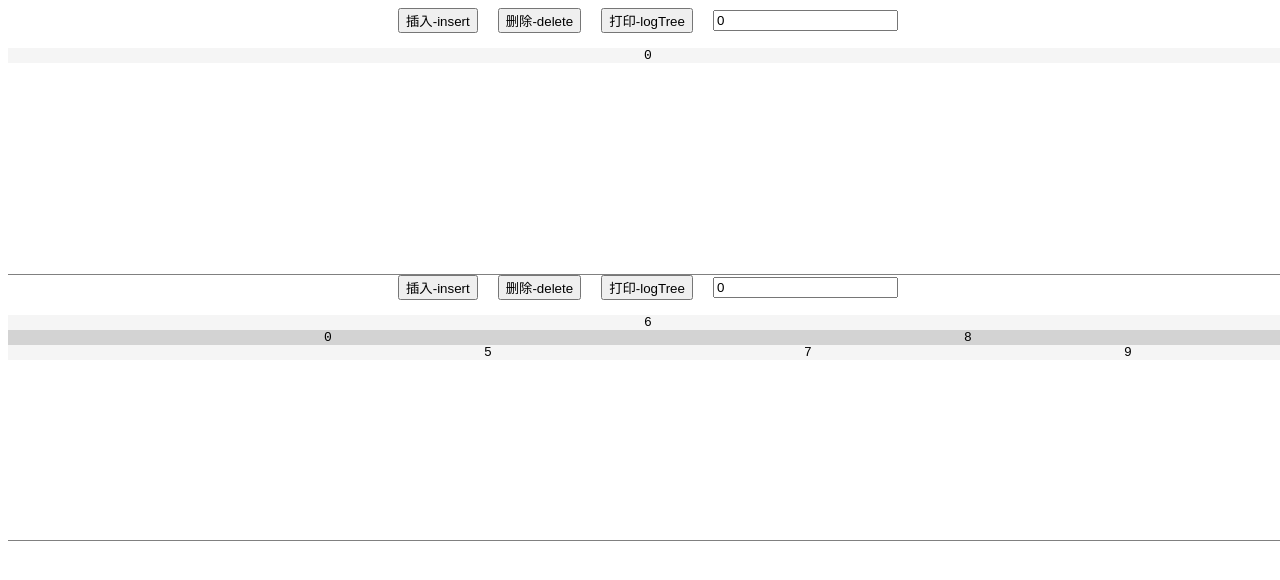
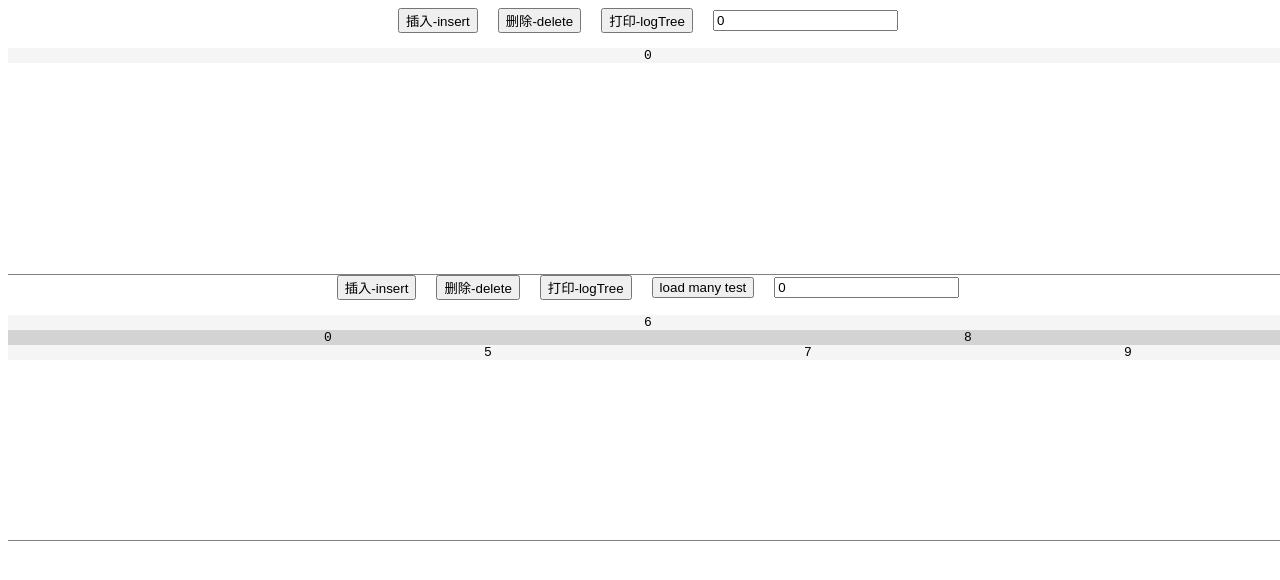
Before and after one commit to qirong77/RedBlackTree, a Vue app: page / in a window 1280 px wide. Shown: the top 580 px of the page. Built offline with nearby package versions, Linux system fonts and the light colour scheme.

Commit message:
v2.0: 增加测试

```diff
--- a/src/AVL/insertAVLNode.ts
+++ b/src/AVL/insertAVLNode.ts
@@ -1,6 +1,7 @@
 import { isLeftNode } from "../utils/isLeftNode";
 import { AVLNode } from "./AVLNode";
 import { insertBSTNode } from "../BST/insertBSTNode";
+import { getLeftToRightWeight } from "../utils/getLeftToRightHeight";
 export const insertAVLNode = (node: AVLNode, target: number) => {
   const newNode = insertBSTNode(node, target, undefined);
   if (!newNode) throw new Error("插入失败");
@@ -61,13 +62,7 @@ export const balanceInsertion = (node: AVLNode): AVLNode => {
   return node;
 };
 
-function getLeftToRightWeight(node: AVLNode) {
-  return getNodeHeight(node?.left) - getNodeHeight(node?.right);
-  function getNodeHeight(node: AVLNode | undefined): number {
-    if (!node) return 1;
-    return 1 + Math.max(getNodeHeight(node.left), getNodeHeight(node.right));
-  }
-}
+
 
 /*  x,y,a三个字母表示不平衡的ll型,z字母表示新插入的节点
      x               y
--- a/src/components/avl-section.vue
+++ b/src/components/avl-section.vue
@@ -4,6 +4,7 @@
             <button @click="insertNode(0)">插入-insert</button>
             <button @click="deleteNode">删除-delete</button>
             <button @click="logTree">打印-logTree</button>
+            <button @click="loadTest">load many test</button>
             <input v-model.number="nextValue" placeholder="节点值" />
         </header>
         <pre>
@@ -21,6 +22,8 @@ import { toTree } from "../utils/toTree";
 import { checkBSTBalance } from "../utils/checkBalance";
 import { deleteBSTNode } from "../BST/deleteBSTNode";
 import { insertAVLNode } from "../AVL/insertAVLNode";
+import { AVLNode } from "../AVL/AVLNode";
+import { getLeftToRightWeight } from "../utils/getLeftToRightHeight";
 const nextValue = ref(0);
 let bstNode = new BSTNode(0);
 const tree = ref(toTree(bstNode));
@@ -35,7 +38,7 @@ const deleteNode = () => {
     updateTree();
     checkBSTBalance(bstNode);
 };
-const arr = [9,8,7,6,5]
+const arr = [9, 8, 7, 6, 5]
 arr.forEach(num => {
     insertNode(num)
 })
@@ -45,6 +48,24 @@ const logTree = () => {
 function updateTree() {
     tree.value = toTree(bstNode);
 }
+function loadTest() {
+    for (let i = 0; i < 1024; i++) {
+        let arr = new Array(Math.floor(Math.random() * 100)).fill(0)
+        arr = arr.map(_0 => Math.random())
+        let root = new AVLNode(Math.random())
+        console.log(arr)
+        arr.forEach(n => {
+            root = insertAVLNode(root, n)
+            checkBSTBalance(root)
+            checkHeight(root)
+        })
+    }
+    function checkHeight(node: AVLNode) {
+        if (Math.abs(getLeftToRightWeight(node)) > 1) {
+            throw new Error('avl高度出错!')
+        }
+    }
+}
 </script>
 
 <style scoped></style>
--- a/src/utils/checkBalance.ts
+++ b/src/utils/checkBalance.ts
@@ -6,7 +6,7 @@ export const checkBSTBalance = (node: BSTNode | undefined,depth=0) => {
     throw new Error('当前节点没有父节点')
   }
   if (node.left && node.right) {
-    if (node.left.value > node.value || node.value > node.right.value || node.left.value > node.right.value) {
+    if (node.left.value >= node.value || node.value >= node.right.value || node.left.value >= node.right.value) {
       throw new Error("不平衡");
     }
   }
--- /dev/null
+++ b/src/utils/getLeftToRightHeight.ts
@@ -0,0 +1,9 @@
+import { AVLNode } from "../AVL/AVLNode";
+
+export function getLeftToRightWeight(node: AVLNode) {
+    return getNodeHeight(node?.left) - getNodeHeight(node?.right);
+    function getNodeHeight(node: AVLNode | undefined): number {
+      if (!node) return 1;
+      return 1 + Math.max(getNodeHeight(node.left), getNodeHeight(node.right));
+    }
+  }
```
